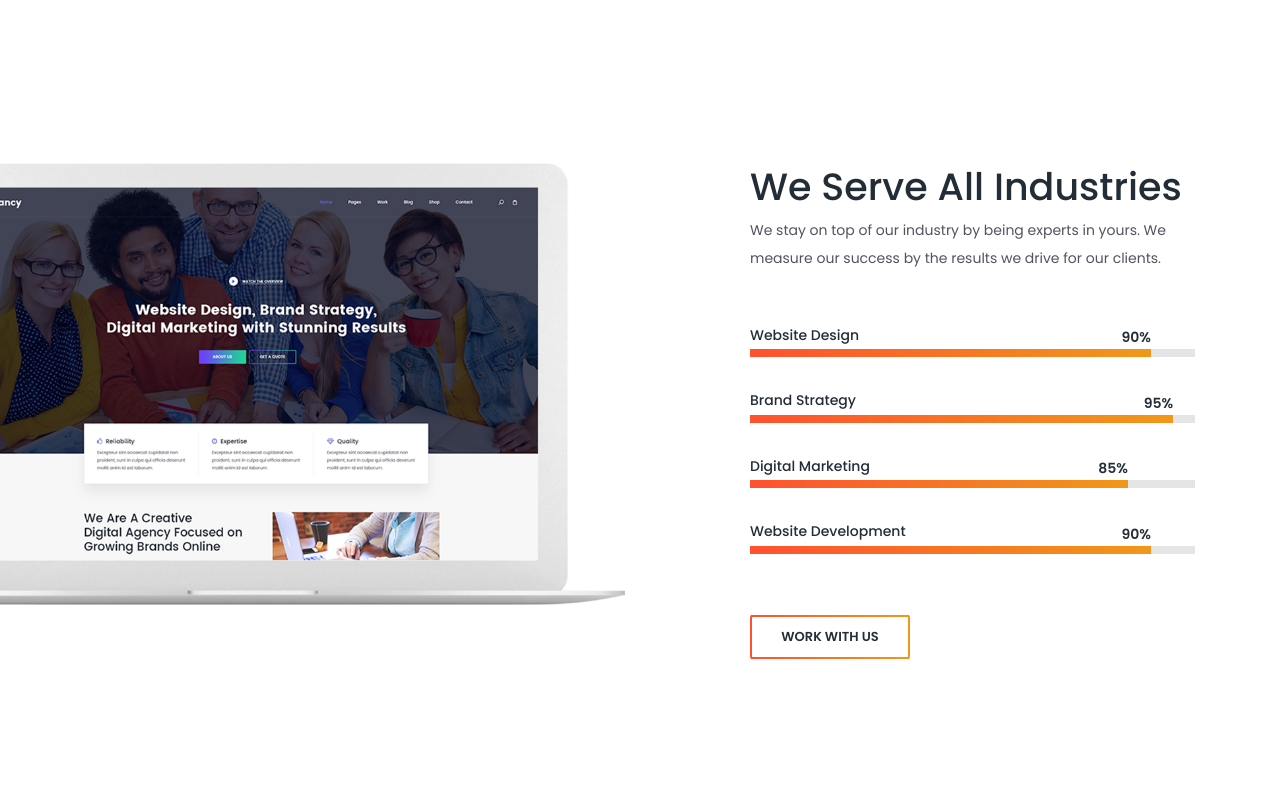
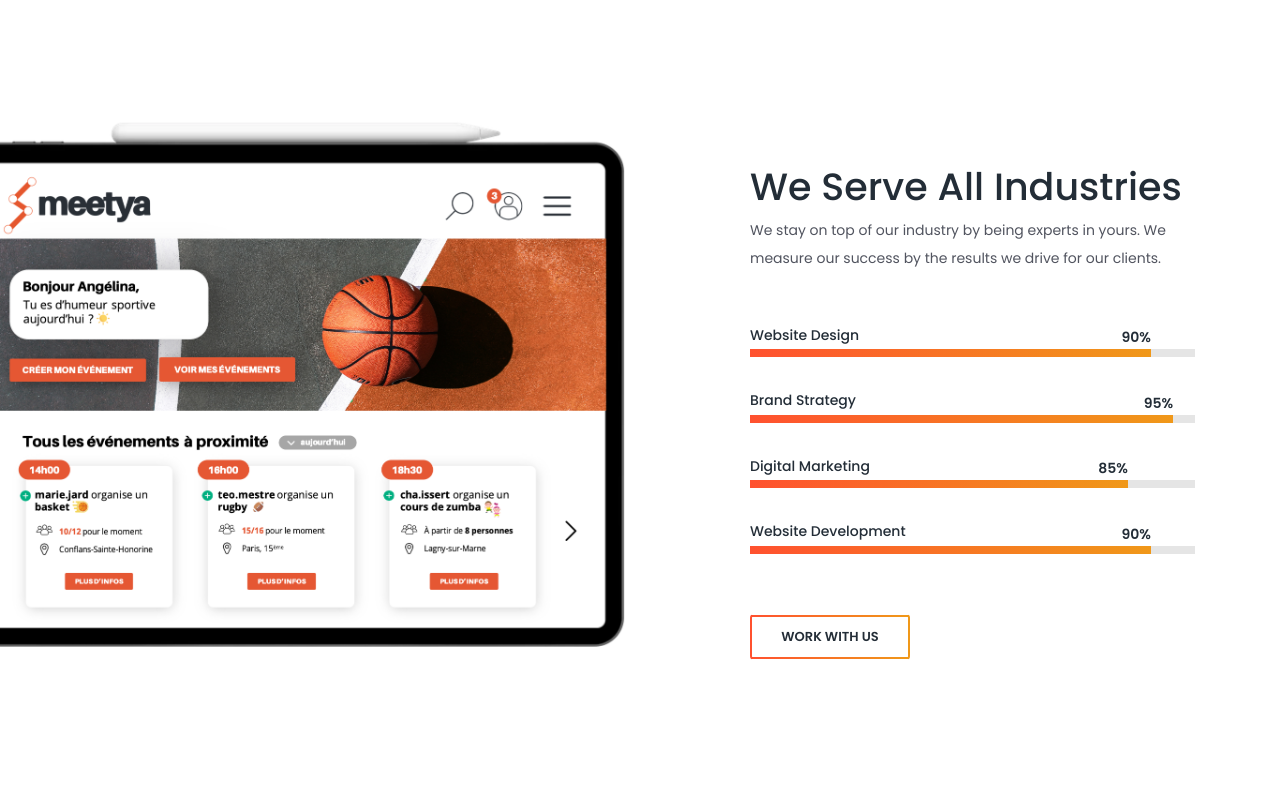
Before and after one commit to MJ-14/Meetya, a plain HTML site: page index.html in a window 1280 px wide. Shown: the part 2840-3640 px from the top of the page. Drawn offline with nearby package versions, Linux system fonts and the light colour scheme.

Commit message:
mockup appli tablette

```diff
--- a/index.html
+++ b/index.html
@@ -321,7 +321,7 @@
     <section class="fancy-skills-area section-padding-200">
         <!-- Side Thumb -->
         <div class="skills-side-thumb">
-            <img src="img/bg-img/skills.png" alt="">
+            <img src="img/bg-img/appli-tab-V3.png" alt="">
         </div>
         <!-- Skills Content // Texte a la place de skills -->
         <div class="container">
```
Also changed, not shown: img/bg-img/appli-tab-V3.png (added), 3 other files.
